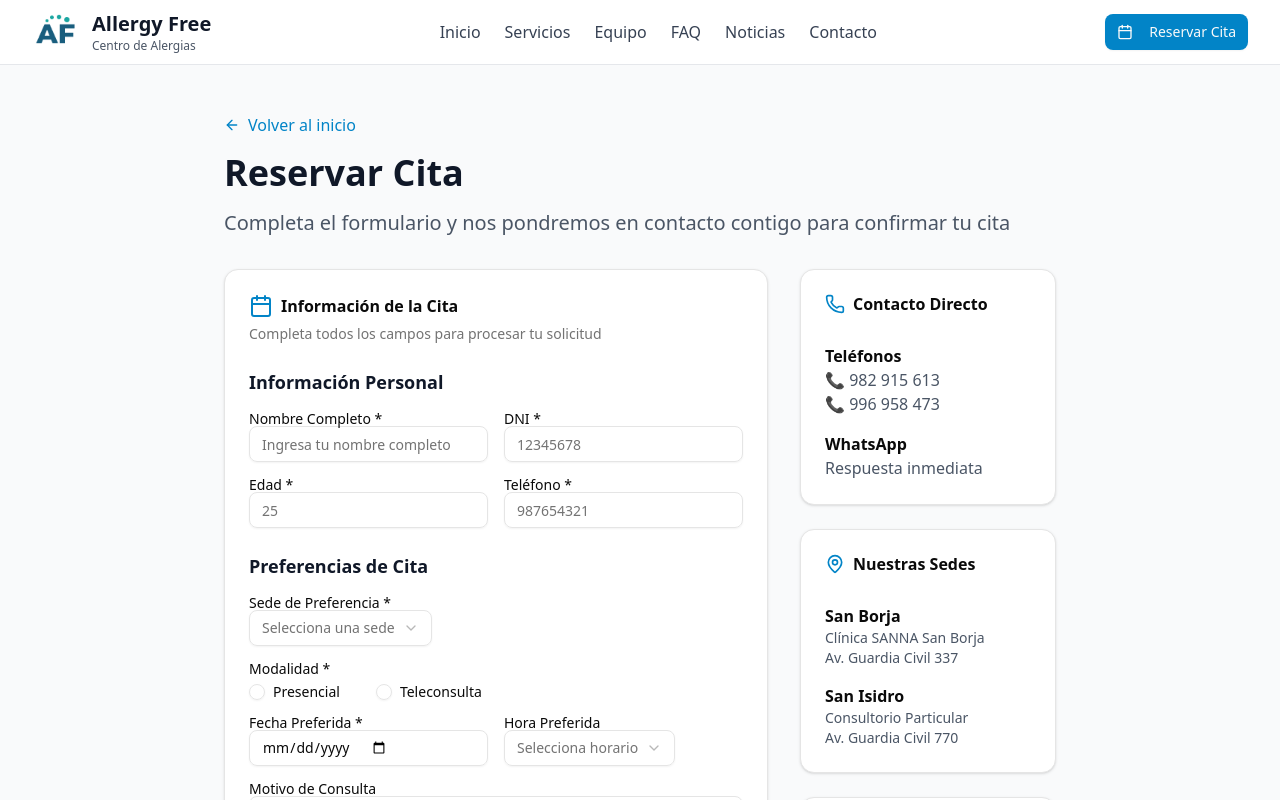
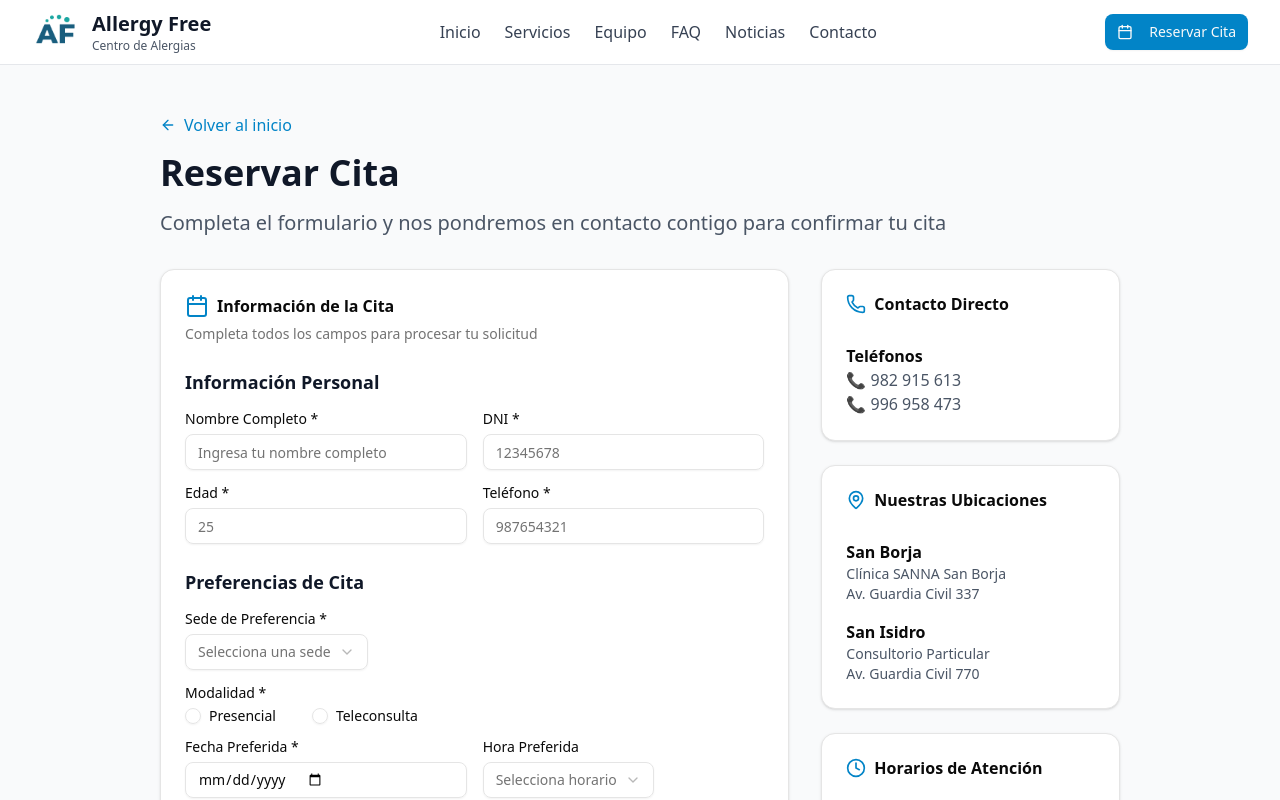
Before and after one commit to allergy-free-org/allergy-free, a Next.js app: page /reservar in a window 1280 px wide. Shown: the top 800 px of the page. Built offline with nearby package versions, Linux system fonts and the light colour scheme.

Commit message:
Improve UX and readibility, by updating content separation, section size and button placement

```diff
--- a/app/contacto/page.tsx
+++ b/app/contacto/page.tsx
@@ -4,15 +4,13 @@ import type React from "react"
 
 import { useState } from "react"
 import Link from "next/link"
-import Image from "next/image"
 import { Button } from "@/components/ui/button"
 import { Card, CardContent, CardDescription, CardHeader, CardTitle } from "@/components/ui/card"
 import { Input } from "@/components/ui/input"
 import { Label } from "@/components/ui/label"
 import { Textarea } from "@/components/ui/textarea"
-import { ArrowLeft, Shield, MapPin, Phone, Clock, Mail } from "lucide-react"
+import { ArrowLeft, MapPin, Phone, Clock } from "lucide-react"
 import { FacebookIcon } from "@/components/icons/FacebookIcon"
-import Navigation from "@/components/Navigation"
 
 export default function ContactoPage() {
   const [formData, setFormData] = useState({
@@ -42,10 +40,10 @@ ${formData.mensaje}`
 
   return (
     <div className="min-h-screen bg-gray-50">
-      <div className="max-w-7xl mx-auto px-4 sm:px-6 lg:px-8 py-12">
+      <div className="max-w-5xl mx-auto px-4 sm:px-6 lg:px-8 py-12">
         {/* Header */}
         <div className="mb-12">
-          <Link href="/" className="inline-flex items-center text-ocean-600 hover:text-ocean-700 mb-4">
+          <Link href="/" className="inline-flex items-center text-ocean-600 [&:hover]:text-ocean-700 mb-4">
             <ArrowLeft className="w-4 h-4 mr-2" />
             Volver al inicio
           </Link>
@@ -56,9 +54,9 @@ ${formData.mensaje}`
           </p>
         </div>
 
-        <div className="grid lg:grid-cols-2 gap-12">
+        <div className="grid lg:grid-cols-3 gap-8">
           {/* Contact Form */}
-          <div>
+          <div className="lg:col-span-2">
             <Card>
               <CardHeader>
                 <CardTitle>Envíanos un mensaje</CardTitle>
@@ -68,7 +66,7 @@ ${formData.mensaje}`
                 <form onSubmit={handleSubmit} className="space-y-6">
                   <div className="grid md:grid-cols-2 gap-4">
                     <div>
-                      <Label htmlFor="nombre">Nombre completo *</Label>
+                      <Label htmlFor="nombre" className="mb-2 block">Nombre completo *</Label>
                       <Input
                         id="nombre"
                         value={formData.nombre}
@@ -78,7 +76,7 @@ ${formData.mensaje}`
                       />
                     </div>
                     <div>
-                      <Label htmlFor="telefono">Teléfono</Label>
+                      <Label htmlFor="telefono" className="mb-2 block">Teléfono</Label>
                       <Input
                         id="telefono"
                         value={formData.telefono}
@@ -89,7 +87,7 @@ ${formData.mensaje}`
                   </div>
 
                   <div>
-                    <Label htmlFor="email">Correo electrónico *</Label>
+                    <Label htmlFor="email" className="mb-2 block">Correo electrónico *</Label>
                     <Input
                       id="email"
                       type="email"
@@ -101,7 +99,7 @@ ${formData.mensaje}`
                   </div>
 
                   <div>
-                    <Label htmlFor="asunto">Asunto *</Label>
+                    <Label htmlFor="asunto" className="mb-2 block">Asunto *</Label>
                     <Input
                       id="asunto"
                       value={formData.asunto}
@@ -112,7 +110,7 @@ ${formData.mensaje}`
                   </div>
 
                   <div>
-                    <Label htmlFor="mensaje">Mensaje *</Label>
+                    <Label htmlFor="mensaje" className="mb-2 block">Mensaje *</Label>
                     <Textarea
                       id="mensaje"
                       value={formData.mensaje}
@@ -123,9 +121,24 @@ ${formData.mensaje}`
                     />
                   </div>
 
-                  <Button type="submit" className="w-full bg-ocean-600 hover:bg-ocean-700" size="lg">
+                  <Button type="submit" className="w-full bg-ocean-600 [&:hover]:bg-ocean-700" size="lg">
                     Enviar mensaje
                   </Button>
+
+                  <div className="relative">
+                    <div className="absolute inset-0 flex items-center">
+                      <span className="w-full border-t border-gray-300" />
+                    </div>
+                    <div className="relative flex justify-center text-sm">
+                      <span className="bg-white px-2 text-gray-500">o</span>
+                    </div>
+                  </div>
+
+                  <Link href="/reservar" className="block">
+                    <Button variant="outline" className="w-full border-ocean-600 text-ocean-600 [&:hover]:bg-ocean-600 [&:hover]:text-white" size="lg">
+                      Agendar Consulta
+                    </Button>
+                  </Link>
                 </form>
               </CardContent>
             </Card>
@@ -157,19 +170,11 @@ ${formData.mensaje}`
                 </div>
 
                 <div>
-                  <h4 className="font-semibold text-gray-900 mb-2">Sitio Web</h4>
-                  <p className="flex items-center text-gray-600">
-                    <Mail className="w-4 h-4 mr-2" />
-                    allergyfree.org.pe
-                  </p>
-                </div>
-
-                <div>
                   <h4 className="font-semibold text-gray-900 mb-2">Redes Sociales</h4>
                   <Link
                     href="https://facebook.com/consultorio.allergyfree"
                     target="_blank"
-                    className="flex items-center text-ocean-600 hover:text-ocean-700"
+                    className="flex items-center text-ocean-600 [&:hover]:text-ocean-700"
                   >
                     <FacebookIcon className="w-4 h-4 mr-2" />
                     Facebook
@@ -221,35 +226,7 @@ ${formData.mensaje}`
               </CardContent>
             </Card>
 
-            {/* Emergency Contact */}
-            <Card className="bg-red-50 border-red-200">
-              <CardHeader>
-                <CardTitle className="text-red-800">Emergencias</CardTitle>
-              </CardHeader>
-              <CardContent>
-                <p className="text-red-700 text-sm mb-3">
-                  En caso de reacción alérgica severa (anafilaxia), acude inmediatamente a la emergencia más cercana o
-                  llama al 106.
-                </p>
-                <p className="text-red-700 text-sm">
-                  Para urgencias relacionadas con alergias, puedes contactarnos por WhatsApp las 24 horas.
-                </p>
-              </CardContent>
-            </Card>
 
-            {/* Quick Actions */}
-            <div className="space-y-4">
-              <Link href="/reservar">
-                <Button className="w-full bg-ocean-600 hover:bg-ocean-700" size="lg">
-                  Agendar Cita
-                </Button>
-              </Link>
-              <Link href="https://wa.me/51982915613" target="_blank">
-                <Button variant="outline" className="w-full bg-transparent" size="lg">
-                  WhatsApp Directo
-                </Button>
-              </Link>
-            </div>
           </div>
         </div>
 
--- a/app/reservar/page.tsx
+++ b/app/reservar/page.tsx
@@ -50,10 +50,10 @@ Motivo de consulta: ${formData.motivo}`
 
   return (
     <div className="min-h-screen bg-gray-50">
-      <div className="max-w-4xl mx-auto px-4 sm:px-6 lg:px-8 py-12">
+      <div className="max-w-5xl mx-auto px-4 sm:px-6 lg:px-8 py-12">
         {/* Header */}
         <div className="mb-8">
-          <Link href="/" className="inline-flex items-center text-ocean-600 hover:text-ocean-700 mb-4">
+          <Link href="/" className="inline-flex items-center text-ocean-600 [&:hover]:text-ocean-700 mb-4">
             <ArrowLeft className="w-4 h-4 mr-2" />
             Volver al inicio
           </Link>
@@ -82,7 +82,7 @@ Motivo de consulta: ${formData.motivo}`
 
                     <div className="grid md:grid-cols-2 gap-4">
                       <div>
-                        <Label htmlFor="nombre">Nombre Completo *</Label>
+                        <Label htmlFor="nombre" className="mb-2 block">Nombre Completo *</Label>
                         <Input
                           id="nombre"
                           value={formData.nombre}
@@ -92,7 +92,7 @@ Motivo de consulta: ${formData.motivo}`
                         />
                       </div>
                       <div>
-                        <Label htmlFor="dni">DNI *</Label>
+                        <Label htmlFor="dni" className="mb-2 block">DNI *</Label>
                         <Input
                           id="dni"
                           value={formData.dni}
@@ -105,7 +105,7 @@ Motivo de consulta: ${formData.motivo}`
 
                     <div className="grid md:grid-cols-2 gap-4">
                       <div>
-                        <Label htmlFor="edad">Edad *</Label>
+                        <Label htmlFor="edad" className="mb-2 block">Edad *</Label>
                         <Input
                           id="edad"
                           type="number"
@@ -116,7 +116,7 @@ Motivo de consulta: ${formData.motivo}`
                         />
                       </div>
                       <div>
-                        <Label htmlFor="telefono">Teléfono *</Label>
+                        <Label htmlFor="telefono" className="mb-2 block">Teléfono *</Label>
                         <Input
                           id="telefono"
                           value={formData.telefono}
@@ -133,7 +133,7 @@ Motivo de consulta: ${formData.motivo}`
                     <h3 className="text-lg font-semibold text-gray-900">Preferencias de Cita</h3>
 
                     <div>
-                      <Label>Sede de Preferencia *</Label>
+                      <Label className="mb-2 block">Sede de Preferencia *</Label>
                       <Select
                         value={formData.sede}
                         onValueChange={(value) => setFormData({ ...formData, sede: value })}
@@ -149,7 +149,7 @@ Motivo de consulta: ${formData.motivo}`
                     </div>
 
                     <div>
-                      <Label>Modalidad *</Label>
+                      <Label className="mb-2 block">Modalidad *</Label>
                       <RadioGroup
                         value={formData.modalidad}
                         onValueChange={(value) => setFormData({ ...formData, modalidad: value })}
@@ -168,7 +168,7 @@ Motivo de consulta: ${formData.motivo}`
 
                     <div className="grid md:grid-cols-2 gap-4">
                       <div>
-                        <Label htmlFor="fecha">Fecha Preferida *</Label>
+                        <Label htmlFor="fecha" className="mb-2 block">Fecha Preferida *</Label>
                         <Input
                           id="fecha"
                           type="date"
@@ -178,7 +178,7 @@ Motivo de consulta: ${formData.motivo}`
                         />
                       </div>
                       <div>
-                        <Label htmlFor="hora">Hora Preferida</Label>
+                        <Label htmlFor="hora" className="mb-2 block">Hora Preferida</Label>
                         <Select
                           value={formData.hora}
                           onValueChange={(value) => setFormData({ ...formData, hora: value })}
@@ -195,7 +195,7 @@ Motivo de consulta: ${formData.motivo}`
                     </div>
 
                     <div>
-                      <Label htmlFor="motivo">Motivo de Consulta</Label>
+                      <Label htmlFor="motivo" className="mb-2 block">Motivo de Consulta</Label>
                       <Textarea
                         id="motivo"
                         value={formData.motivo}
@@ -206,7 +206,7 @@ Motivo de consulta: ${formData.motivo}`
                     </div>
                   </div>
 
-                  <Button type="submit" className="w-full bg-ocean-600 hover:bg-ocean-700" size="lg">
+                  <Button type="submit" className="w-full bg-ocean-600 [&:hover]:bg-ocean-700" size="lg">
                     Enviar Solicitud por WhatsApp
                   </Button>
                 </form>
@@ -230,10 +230,6 @@ Motivo de consulta: ${formData.motivo}`
                   <p className="text-gray-600">📞 982 915 613</p>
                   <p className="text-gray-600">📞 996 958 473</p>
                 </div>
-                <div>
-                  <p className="font-semibold">WhatsApp</p>
-                  <p className="text-gray-600">Respuesta inmediata</p>
-                </div>
               </CardContent>
             </Card>
 
@@ -242,7 +238,7 @@ Motivo de consulta: ${formData.motivo}`
               <CardHeader>
                 <CardTitle className="flex items-center">
                   <MapPin className="w-5 h-5 mr-2 text-ocean-600" />
-                  Nuestras Sedes
+                  Nuestras Ubicaciones
                 </CardTitle>
               </CardHeader>
               <CardContent className="space-y-4">
```
